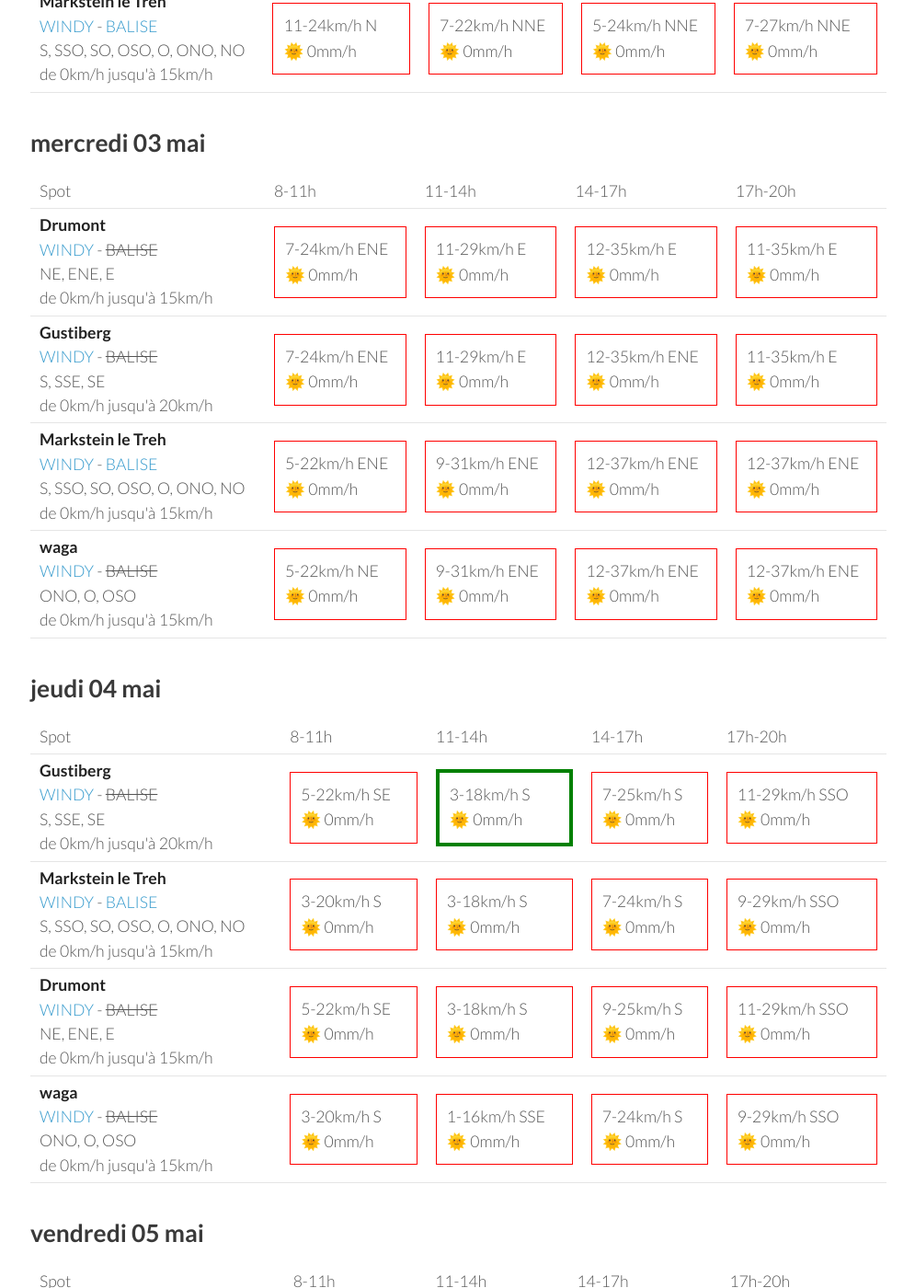
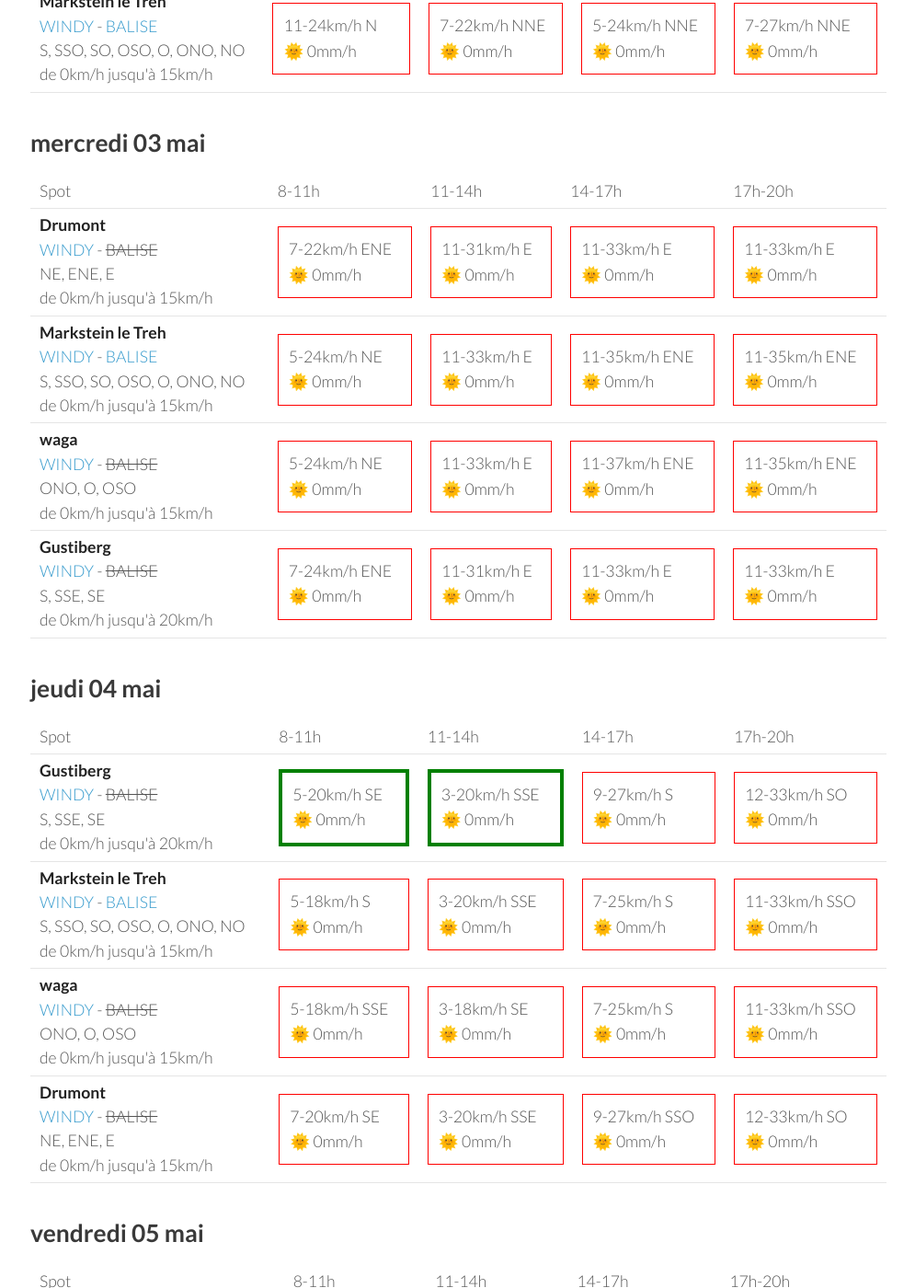
Before and after one commit to parapente-dans-le-nord/parapente-dans-le-nord.github.io, a Jekyll site: the page built from vosges.markdown, in a window 1280 px wide and 1400 px high, scrolled down 1325 px. Shown: the whole window at 92% size, without its empty margins (25-1020 px from the left). Built offline with Jekyll 4.4.1, drawn with Linux system fonts in a browser that asks for light colours; some of the changed text lies outside the part shown.

Commit message:
update index.markdown

```diff
--- a/vosges.markdown
+++ b/vosges.markdown
@@ -132,10 +132,30 @@ page mise à jour le lundi 01 mai 13:16
 <tr>
         <td><strong>Drumont</strong><br><a href="https://windy.com/47.898/6.919?47.687,6.919,9,m:eYYagmG">WINDY</a> - <span class="no-balise"> BALISE </span><br> <span class="vent-favorable">NE, ENE, E</span><br><span class="force-vent">de 0km/h jusqu'à 15km/h</span> </td>
 
-            <td><div class="not-flyable"><p>7-24km/h ENE</p><p>🌞 0mm/h</p></div></td>
-            <td><div class="not-flyable"><p>11-29km/h E</p><p>🌞 0mm/h</p></div></td>
-            <td><div class="not-flyable"><p>12-35km/h E</p><p>🌞 0mm/h</p></div></td>
-            <td><div class="not-flyable"><p>11-35km/h E</p><p>🌞 0mm/h</p></div></td>
+            <td><div class="not-flyable"><p>7-22km/h ENE</p><p>🌞 0mm/h</p></div></td>
+            <td><div class="not-flyable"><p>11-31km/h E</p><p>🌞 0mm/h</p></div></td>
+            <td><div class="not-flyable"><p>11-33km/h E</p><p>🌞 0mm/h</p></div></td>
+            <td><div class="not-flyable"><p>11-33km/h E</p><p>🌞 0mm/h</p></div></td>
+
+
+    </tr>
+<tr>
+        <td><strong>Markstein le Treh</strong><br><a href="https://windy.com/47.926/7.012?47.505,7.012,8,m:eY1agmQ">WINDY</a> - <span class=""><a href="http://www.balisemeteo.com/balise.php?idBalise=136">BALISE</a> </span><br> <span class="vent-favorable">S, SSO, SO, OSO, O, ONO, NO</span><br><span class="force-vent">de 0km/h jusqu'à 15km/h</span> </td>
+
+            <td><div class="not-flyable"><p>5-24km/h NE</p><p>🌞 0mm/h</p></div></td>
+            <td><div class="not-flyable"><p>11-33km/h E</p><p>🌞 0mm/h</p></div></td>
+            <td><div class="not-flyable"><p>11-35km/h ENE</p><p>🌞 0mm/h</p></div></td>
+            <td><div class="not-flyable"><p>11-35km/h ENE</p><p>🌞 0mm/h</p></div></td>
+
+
+    </tr>
+<tr>
+        <td><strong>waga</strong><br><a href="https://windy.com/47.903/6.996?47.900,6.983,15">WINDY</a> - <span class="no-balise"> BALISE </span><br> <span class="vent-favorable">ONO, O, OSO</span><br><span class="force-vent">de 0km/h jusqu'à 15km/h</span> </td>
+
+            <td><div class="not-flyable"><p>5-24km/h NE</p><p>🌞 0mm/h</p></div></td>
+            <td><div class="not-flyable"><p>11-33km/h E</p><p>🌞 0mm/h</p></div></td>
+            <td><div class="not-flyable"><p>11-37km/h ENE</p><p>🌞 0mm/h</p></div></td>
+            <td><div class="not-flyable"><p>11-35km/h ENE</p><p>🌞 0mm/h</p></div></td>
 
 
     </tr>
@@ -143,29 +163,9 @@ page mise à jour le lundi 01 mai 13:16
         <td><strong>Gustiberg</strong><br><a href="https://windy.com/47.894/6.934?47.891,6.934,15,m:eYYagmI">WINDY</a> - <span class="no-balise"> BALISE </span><br> <span class="vent-favorable">S, SSE, SE</span><br><span class="force-vent">de 0km/h jusqu'à 20km/h</span> </td>
 
             <td><div class="not-flyable"><p>7-24km/h ENE</p><p>🌞 0mm/h</p></div></td>
-            <td><div class="not-flyable"><p>11-29km/h E</p><p>🌞 0mm/h</p></div></td>
-            <td><div class="not-flyable"><p>12-35km/h ENE</p><p>🌞 0mm/h</p></div></td>
-            <td><div class="not-flyable"><p>11-35km/h E</p><p>🌞 0mm/h</p></div></td>
-
-
-    </tr>
-<tr>
-        <td><strong>Markstein le Treh</strong><br><a href="https://windy.com/47.926/7.012?47.505,7.012,8,m:eY1agmQ">WINDY</a> - <span class=""><a href="http://www.balisemeteo.com/balise.php?idBalise=136">BALISE</a> </span><br> <span class="vent-favorable">S, SSO, SO, OSO, O, ONO, NO</span><br><span class="force-vent">de 0km/h jusqu'à 15km/h</span> </td>
-
-            <td><div class="not-flyable"><p>5-22km/h ENE</p><p>🌞 0mm/h</p></div></td>
-            <td><div class="not-flyable"><p>9-31km/h ENE</p><p>🌞 0mm/h</p></div></td>
-            <td><div class="not-flyable"><p>12-37km/h ENE</p><p>🌞 0mm/h</p></div></td>
-            <td><div class="not-flyable"><p>12-37km/h ENE</p><p>🌞 0mm/h</p></div></td>
-
-
-    </tr>
-<tr>
-        <td><strong>waga</strong><br><a href="https://windy.com/47.903/6.996?47.900,6.983,15">WINDY</a> - <span class="no-balise"> BALISE </span><br> <span class="vent-favorable">ONO, O, OSO</span><br><span class="force-vent">de 0km/h jusqu'à 15km/h</span> </td>
-
-            <td><div class="not-flyable"><p>5-22km/h NE</p><p>🌞 0mm/h</p></div></td>
-            <td><div class="not-flyable"><p>9-31km/h ENE</p><p>🌞 0mm/h</p></div></td>
-            <td><div class="not-flyable"><p>12-37km/h ENE</p><p>🌞 0mm/h</p></div></td>
-            <td><div class="not-flyable"><p>12-37km/h ENE</p><p>🌞 0mm/h</p></div></td>
+            <td><div class="not-flyable"><p>11-31km/h E</p><p>🌞 0mm/h</p></div></td>
+            <td><div class="not-flyable"><p>11-33km/h E</p><p>🌞 0mm/h</p></div></td>
+            <td><div class="not-flyable"><p>11-33km/h E</p><p>🌞 0mm/h</p></div></td>
 
 
     </tr>
@@ -188,40 +188,40 @@ page mise à jour le lundi 01 mai 13:16
 <tr>
         <td><strong>Gustiberg</strong><br><a href="https://windy.com/47.894/6.934?47.891,6.934,15,m:eYYagmI">WINDY</a> - <span class="no-balise"> BALISE </span><br> <span class="vent-favorable">S, SSE, SE</span><br><span class="force-vent">de 0km/h jusqu'à 20km/h</span> </td>
 
-            <td><div class="not-flyable"><p>5-22km/h SE</p><p>🌞 0mm/h</p></div></td>
-            <td><div class="flyable"><p>3-18km/h S</p><p>🌞 0mm/h</p></div></td>
-            <td><div class="not-flyable"><p>7-25km/h S</p><p>🌞 0mm/h</p></div></td>
-            <td><div class="not-flyable"><p>11-29km/h SSO</p><p>🌞 0mm/h</p></div></td>
+            <td><div class="flyable"><p>5-20km/h SE</p><p>🌞 0mm/h</p></div></td>
+            <td><div class="flyable"><p>3-20km/h SSE</p><p>🌞 0mm/h</p></div></td>
+            <td><div class="not-flyable"><p>9-27km/h S</p><p>🌞 0mm/h</p></div></td>
+            <td><div class="not-flyable"><p>12-33km/h SO</p><p>🌞 0mm/h</p></div></td>
 
 
     </tr>
 <tr>
         <td><strong>Markstein le Treh</strong><br><a href="https://windy.com/47.926/7.012?47.505,7.012,8,m:eY1agmQ">WINDY</a> - <span class=""><a href="http://www.balisemeteo.com/balise.php?idBalise=136">BALISE</a> </span><br> <span class="vent-favorable">S, SSO, SO, OSO, O, ONO, NO</span><br><span class="force-vent">de 0km/h jusqu'à 15km/h</span> </td>
 
-            <td><div class="not-flyable"><p>3-20km/h S</p><p>🌞 0mm/h</p></div></td>
-            <td><div class="not-flyable"><p>3-18km/h S</p><p>🌞 0mm/h</p></div></td>
-            <td><div class="not-flyable"><p>7-24km/h S</p><p>🌞 0mm/h</p></div></td>
-            <td><div class="not-flyable"><p>9-29km/h SSO</p><p>🌞 0mm/h</p></div></td>
+            <td><div class="not-flyable"><p>5-18km/h S</p><p>🌞 0mm/h</p></div></td>
+            <td><div class="not-flyable"><p>3-20km/h SSE</p><p>🌞 0mm/h</p></div></td>
+            <td><div class="not-flyable"><p>7-25km/h S</p><p>🌞 0mm/h</p></div></td>
+            <td><div class="not-flyable"><p>11-33km/h SSO</p><p>🌞 0mm/h</p></div></td>
+
+
+    </tr>
+<tr>
+        <td><strong>waga</strong><br><a href="https://windy.com/47.903/6.996?47.900,6.983,15">WINDY</a> - <span class="no-balise"> BALISE </span><br> <span class="vent-favorable">ONO, O, OSO</span><br><span class="force-vent">de 0km/h jusqu'à 15km/h</span> </td>
+
+            <td><div class="not-flyable"><p>5-18km/h SSE</p><p>🌞 0mm/h</p></div></td>
+            <td><div class="not-flyable"><p>3-18km/h SE</p><p>🌞 0mm/h</p></div></td>
+            <td><div class="not-flyable"><p>7-25km/h S</p><p>🌞 0mm/h</p></div></td>
+            <td><div class="not-flyable"><p>11-33km/h SSO</p><p>🌞 0mm/h</p></div></td>
 
 
     </tr>
 <tr>
         <td><strong>Drumont</strong><br><a href="https://windy.com/47.898/6.919?47.687,6.919,9,m:eYYagmG">WINDY</a> - <span class="no-balise"> BALISE </span><br> <span class="vent-favorable">NE, ENE, E</span><br><span class="force-vent">de 0km/h jusqu'à 15km/h</span> </td>
 
-            <td><div class="not-flyable"><p>5-22km/h SE</p><p>🌞 0mm/h</p></div></td>
-            <td><div class="not-flyable"><p>3-18km/h S</p><p>🌞 0mm/h</p></div></td>
-            <td><div class="not-flyable"><p>9-25km/h S</p><p>🌞 0mm/h</p></div></td>
-            <td><div class="not-flyable"><p>11-29km/h SSO</p><p>🌞 0mm/h</p></div></td>
-
-
-    </tr>
-<tr>
-        <td><strong>waga</strong><br><a href="https://windy.com/47.903/6.996?47.900,6.983,15">WINDY</a> - <span class="no-balise"> BALISE </span><br> <span class="vent-favorable">ONO, O, OSO</span><br><span class="force-vent">de 0km/h jusqu'à 15km/h</span> </td>
-
-            <td><div class="not-flyable"><p>3-20km/h S</p><p>🌞 0mm/h</p></div></td>
-            <td><div class="not-flyable"><p>1-16km/h SSE</p><p>🌞 0mm/h</p></div></td>
-            <td><div class="not-flyable"><p>7-24km/h S</p><p>🌞 0mm/h</p></div></td>
-            <td><div class="not-flyable"><p>9-29km/h SSO</p><p>🌞 0mm/h</p></div></td>
+            <td><div class="not-flyable"><p>7-20km/h SE</p><p>🌞 0mm/h</p></div></td>
+            <td><div class="not-flyable"><p>3-20km/h SSE</p><p>🌞 0mm/h</p></div></td>
+            <td><div class="not-flyable"><p>9-27km/h SSO</p><p>🌞 0mm/h</p></div></td>
+            <td><div class="not-flyable"><p>12-33km/h SO</p><p>🌞 0mm/h</p></div></td>
 
 
     </tr>
```
Also changed, not shown: other parts of vosges.markdown (+1 -1 lines).
